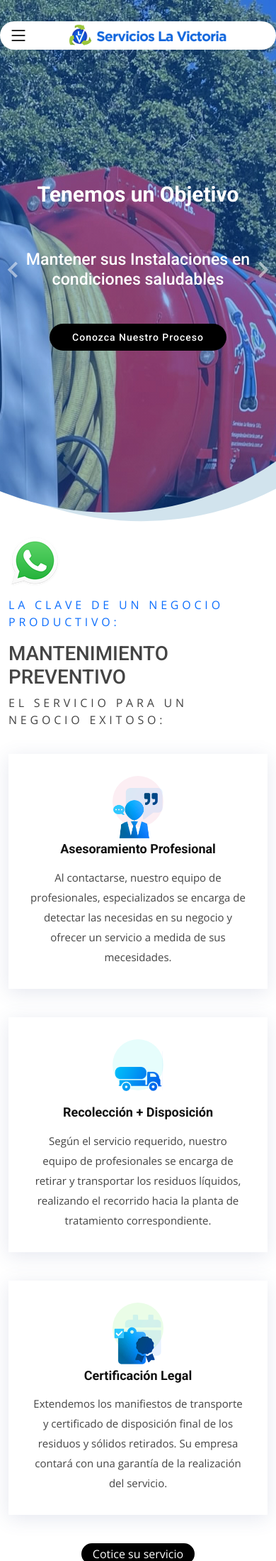
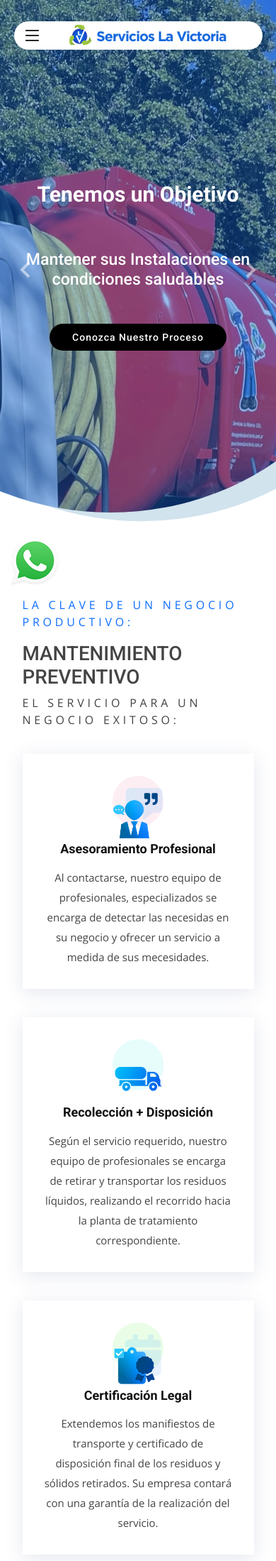
Before and after one commit to tfmcode/Desagotes-La-Victoria, a PHP site: page /home.php in a window 390 px wide. Shown: the top 2199 px of the page at 71% size. Run offline with PHP 8.4, Linux system fonts and the light colour scheme; some libraries are stand-ins or nearby versions.

Commit message:
responsive

```diff
--- a/home.php
+++ b/home.php
@@ -47,6 +47,16 @@
 
     <meta name="google-site-verification"
         content="google-site-verification=_hKqKGTBLcEraPvwFu8tUNzUJNI9BkeupGXAuiU8QDo" />
+        <style>
+            @media only screen and (max-width: 768px) {
+            .container {
+                max-width: 90%; /* Ajusta el ancho máximo para pantallas pequeñas */
+            }
+        }
+        .title{
+
+        }
+        </style>
 
 </head>
 
@@ -182,7 +192,7 @@ if ($_SERVER['REQUEST_METHOD'] === 'POST') {
             <div class="container">
                 <div style="display: flex; flex-direction: column; align-items: center; padding-bottom: 20px;">
                     <p class="text-primary" style="letter-spacing: 0.3em;">LA CLAVE DE UN NEGOCIO PRODUCTIVO: </p>
-                    <h1>MANTENIMIENTO PREVENTIVO</h1>
+                    <h1 style="display: flex; justify-content: center;">MANTENIMIENTO PREVENTIVO</h1>
                     <p style="letter-spacing: 0.3em;">EL SERVICIO PARA UN NEGOCIO EXITOSO: </p>
                 </div>
                 <div class="row">
@@ -237,16 +247,15 @@ if ($_SERVER['REQUEST_METHOD'] === 'POST') {
                 <img src="assets/img/mr-Destapador.png" class="img-fluid" alt="">
             </div>
 
-                    <div class="col-lg-6 d-flex flex-column justify-content-center p-5">
-
+            <div class="col-lg-6 d-flex flex-column justify-content-center align-items-center p-5">
+                <!-- Utilizamos align-items-center para centrar verticalmente -->
                 <div class="icon-box">
                     <!-- <div class="icon"><i class="bx bx-fingerprint"></i></div> -->
                     <h4 class="title"><a href="">HOLA! Soy Mr. Destapador</a></h4>
                     <p class="description">Mi misión es acompañar a su empresa en el proceso de mantenimiento
                         preventivo de sus instalaciones. En este camino, contará con todo lo necesario para su
                         tranquilidad: Equipos de última generación, personal altamente capacitado y la
-                                experiencia propia de contar con un equipo con más de <strong>65 años de experiencia en
-                                    el mercado.</strong></p>
+                        experiencia propia de contar con un equipo con más de <strong>65 años de experiencia en el mercado.</strong></p>
                 </div>
 
                 <div class="icon-box">
@@ -254,7 +263,6 @@ if ($_SERVER['REQUEST_METHOD'] === 'POST') {
                     <h4 class="title"><a href="">Nemo Enim</a></h4> -->
                     <p class="description"><img src="assets/img/firma.png"></p>
                 </div>
-
             </div>
         </div>
 
@@ -374,7 +382,7 @@ if ($_SERVER['REQUEST_METHOD'] === 'POST') {
                     </div>
 
                     <div class="col-lg-4 col-md-4 footer-contact">
-                        <p>
+                        <p style="display: flex; justify-content: center;">
                             <img src="assets/img/logo-grande.png" class="img-fluid" style="    height: 200px; width: 270px;">
                         </p>
                     </div>
--- a/sections/blog.php
+++ b/sections/blog.php
@@ -192,7 +192,7 @@ if ($_SERVER['REQUEST_METHOD'] === 'POST') {
           </div>
 
           <div class="col-lg-4 col-md-4 footer-contact">
-            <p>
+            <p style="display: flex; justify-content: center;">
               <img src="../assets/img/logo-grande.png" class="img-fluid" style="    height: 200px;
 width: 270px;">
             </p>
--- a/sections/contacto.php
+++ b/sections/contacto.php
@@ -284,7 +284,7 @@ if ($_SERVER['REQUEST_METHOD'] === 'POST') {
           </div>
 
           <div class="col-lg-4 col-md-4 footer-contact">
-            <p>
+            <p style="display: flex; justify-content: center;">
               <img src="../assets/img/logo-grande.png" class="img-fluid" style="    height: 200px;
 width: 270px;">
             </p>
--- a/sections/nosotros.php
+++ b/sections/nosotros.php
@@ -198,7 +198,7 @@ if ($_SERVER['REQUEST_METHOD'] === 'POST') {
           </div>
 
           <div class="col-lg-4 col-md-4 footer-contact">
-            <p>
+            <p style="display: flex; justify-content: center;">
               <img src="../assets/img/logo-grande.png" class="img-fluid" style="    height: 200px;
 width: 270px;">
             </p>
--- a/sections/trabajos.php
+++ b/sections/trabajos.php
@@ -156,7 +156,7 @@ if ($_SERVER['REQUEST_METHOD'] === 'POST') {
 
             <div class="container">
 
-                <h1 style="margin-left: 3%; margin-bottom: 5px;">Trabajos Realizados</h1>
+
 
                 <div style="display: flex; flex-direction: column; align-items: center; padding-bottom: 20px;">
                     <p class="text-primary" style="letter-spacing: 0.3em;">Nuestros trabajos</p>
@@ -265,7 +265,7 @@ if ($_SERVER['REQUEST_METHOD'] === 'POST') {
                     </div>
 
                     <div class="col-lg-4 col-md-4 footer-contact">
-                        <p>
+                        <p style="display: flex; justify-content: center;">
                             <img src="../assets/img/logo-grande.png" class="img-fluid" style="    height: 200px;
 width: 270px;">
                         </p>
```
Also changed, not shown: sections/servicios.php (+12 -4 lines). Lines whose indentation alone changed are shown as unchanged.
